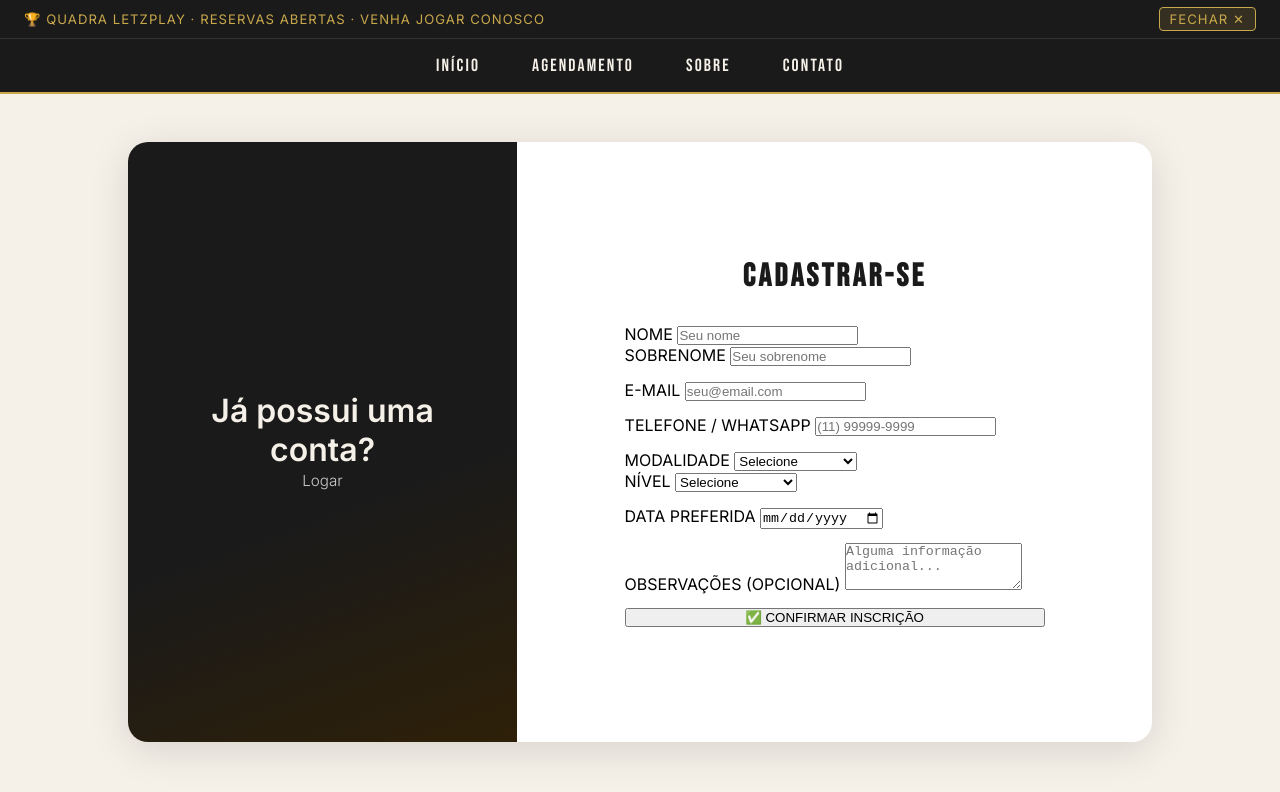
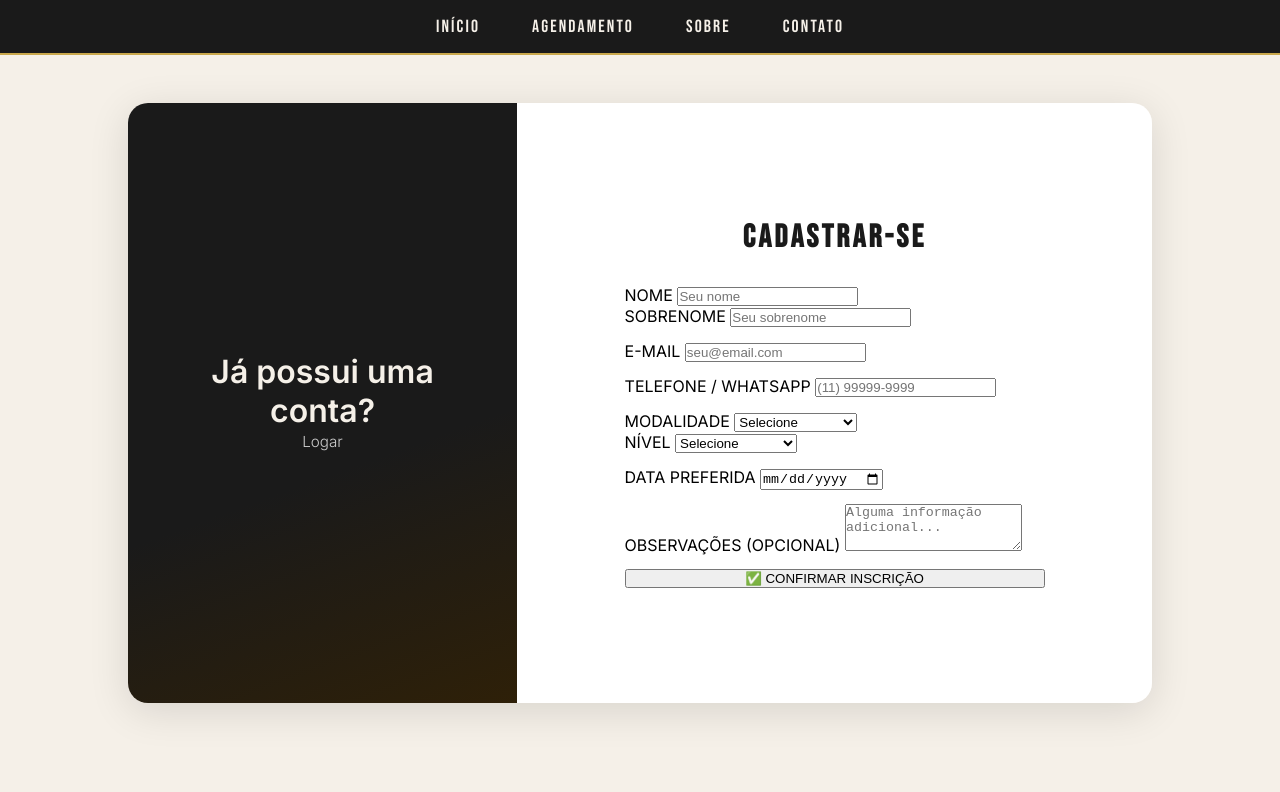
Before and after one commit to gabrieljosemarquesdasilva/TCC-2026, a plain HTML site: page Site/cadastro_usuario/cadastro.html in a window 1280 px wide. Drawn offline with Linux system fonts and the light colour scheme.

Commit message:
Update cadastro.html

```diff
--- a/Site/cadastro_usuario/cadastro.html
+++ b/Site/cadastro_usuario/cadastro.html
@@ -7,11 +7,6 @@
     <link rel="stylesheet" href="style-cadastro.css">
 </head>
 <body>
-
-<div id="top-strip">
-  <span>🏆 QUADRA LETZPLAY · RESERVAS ABERTAS · VENHA JOGAR CONOSCO</span>
-  <button onclick="document.getElementById('top-strip').style.display='none'">FECHAR ✕</button>
-</div>
 
 <header>
         <nav>
```
